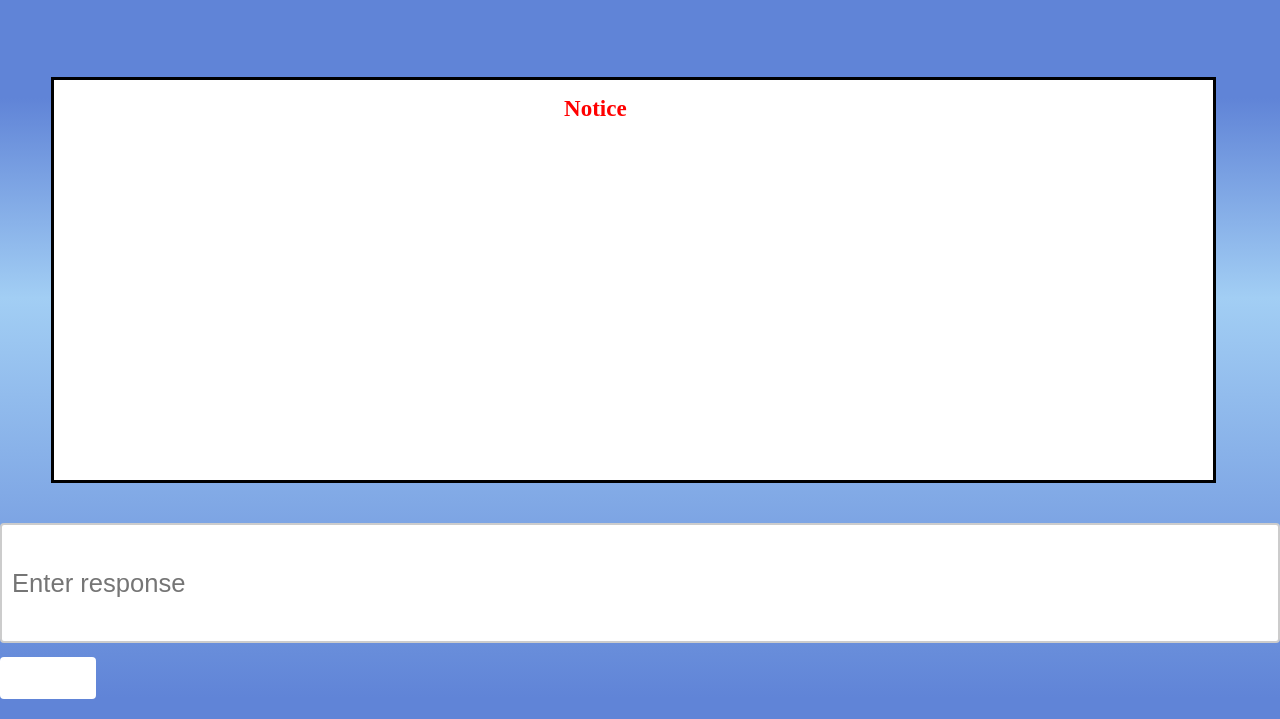
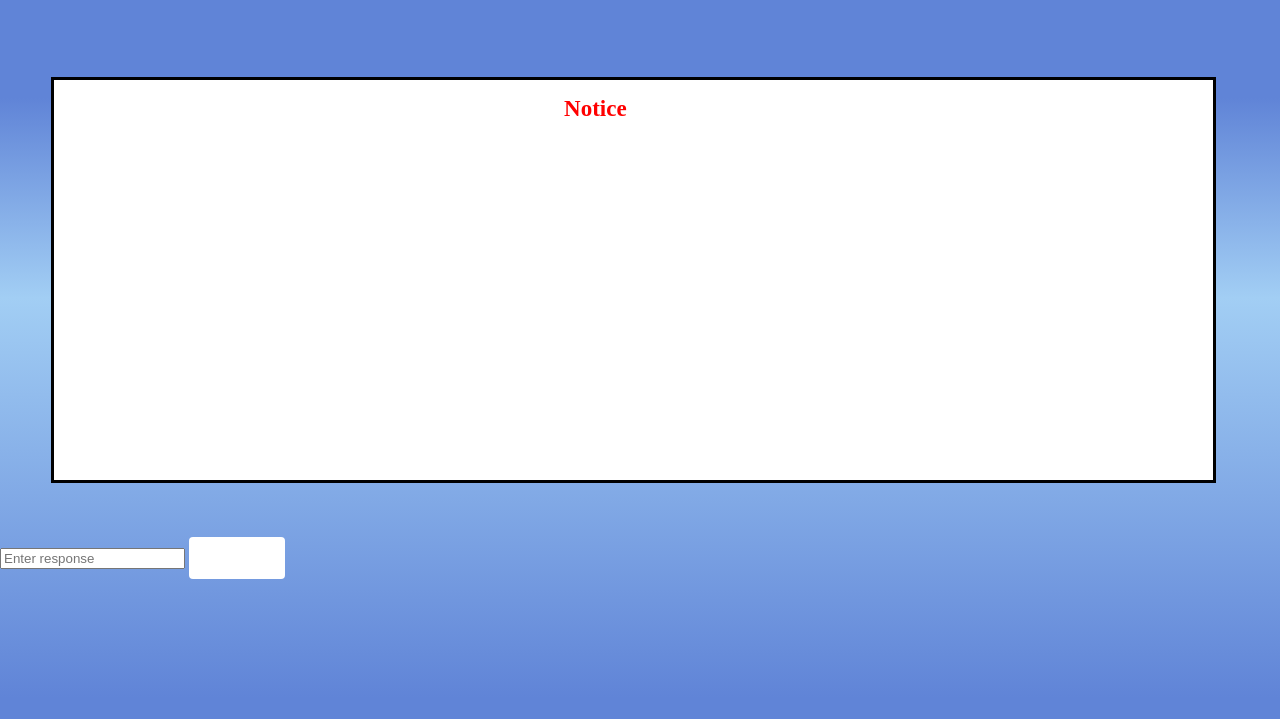
Before and after one commit to Sourab96/notice_board, a plain HTML site: page index.html in a window 1280 px wide. Shown: the part 102-821 px from the top of the page. Drawn offline with Linux system fonts and the light colour scheme.

Commit message:
index.html

```diff
--- a/index.html
+++ b/index.html
@@ -86,10 +86,9 @@
             <ul id='ws' style="font-family: 'Courier New', Courier, monospace;"></ul>
         </div>
         <div class="outgoingMessages">
-            <form>
-                <input type="text" class="text-box" placeholder="Enter response">
-                <button type="submit" class="submit-button">Send</button>
-            </form>
+            <input type="text" id="text-box" placeholder="Enter response">
+            <button class="submit-button" onclick="getText()">Send</button>
+
         </div>
     </div>
   </body>
```
